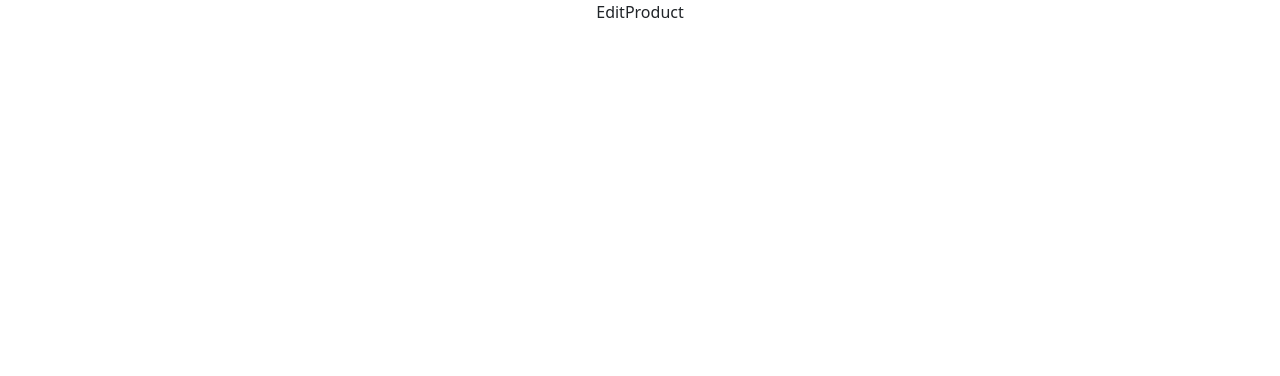
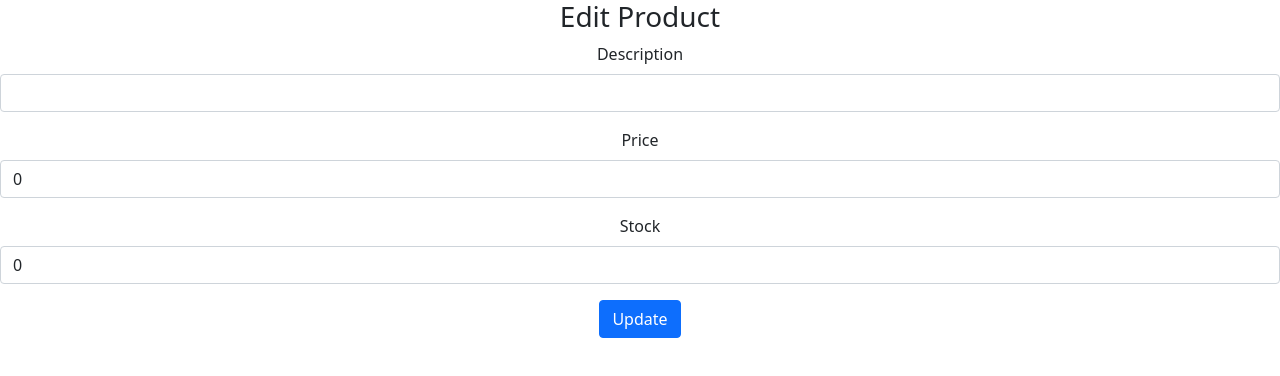
Before and after one commit to wilfred05777/lara9-react, a React (Create React App) app in the folder reactfront/: page /edit/1 in a window 1280 px wide. Shown: the top 376 px of the page. Built offline with nearby package versions, Linux system fonts and the light colour scheme; no server answers.

Commit message:
Edit Component

```diff
--- a/reactfront/src/components/EditProduct.jsx
+++ b/reactfront/src/components/EditProduct.jsx
@@ -1,7 +1,76 @@
-import React from "react";
+import axios from "axios";
+import React, { useState, useEffect } from "react";
+import { useNavigate, useParams } from "react-router-dom";
+
+const endpoint = "http://localhost:8000/api/product/";
 
 const EditProduct = () => {
-  return <div>EditProduct</div>;
+  const [description, setDescription] = useState("");
+  const [price, setPrice] = useState(0);
+  const [stock, setStock] = useState(0);
+  const navigate = useNavigate();
+  const { id } = useParams();
+
+  const update = async (e) => {
+    e.preventDefault();
+    await axios.put(`${endpoint}${id}`, {
+      description: description,
+      price: price,
+      stock: stock,
+    });
+    navigate("/");
+  };
+
+  // eslint-disable-next-line react-hooks/exhaustive-deps
+  useEffect(() => {
+    const getProductById = async () => {
+      const response = await axios.get(`${endpoint}${id}`);
+      setDescription(response.data.description);
+      setPrice(response.data.price);
+      setStock(response.data.stock);
+    };
+    getProductById();
+    // eslint-disable-next-line react-hooks/exhaustive-deps
+  }, []);
+
+  return (
+    <div>
+      <h3>Edit Product</h3>
+
+      <form onSubmit={update}>
+        <div className="mb-3">
+          <label className="form-label">Description</label>
+          <input
+            value={description}
+            onChange={(e) => setDescription(e.target.value)}
+            type="text"
+            className="form-control"
+          />
+        </div>
+        <div className="mb-3">
+          <label className="form-label">Price</label>
+          <input
+            value={price}
+            onChange={(e) => setPrice(e.target.value)}
+            type="number"
+            className="form-control"
+          />
+        </div>
+        <div className="mb-3">
+          <label className="form-label">Stock</label>
+          <input
+            value={stock}
+            onChange={(e) => setStock(e.target.value)}
+            type="number"
+            className="form-control"
+          />
+        </div>
+        <button type="submit" className="btn btn-primary">
+          Update
+        </button>
+      </form>
+    </div>
+  );
 };
 
 export default EditProduct;
```
